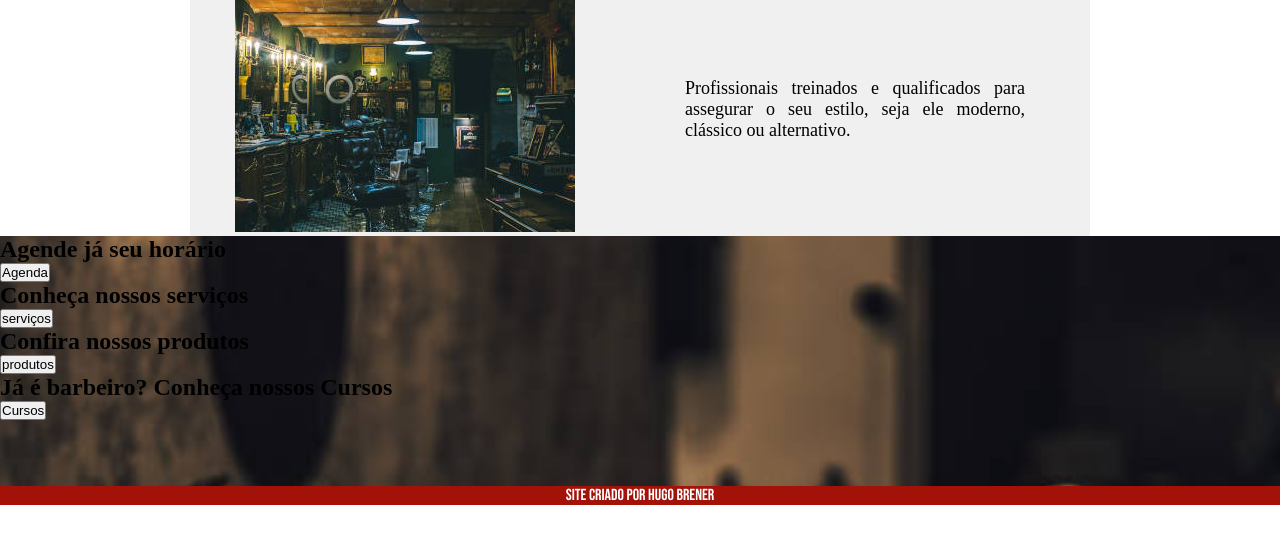
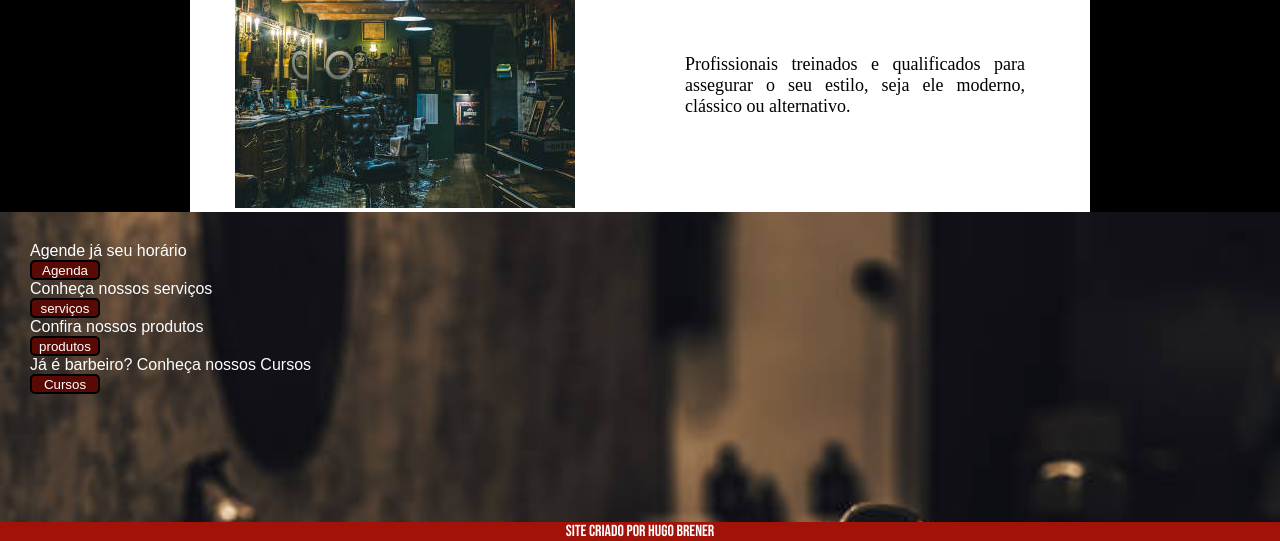
Before and after one commit to hugobrener/html-css, a plain HTML site: page studio-marcos-ribeiro/index.html in a window 1280 px wide. Shown: the part 846-1387 px from the top of the page. Before the commit the page ends 1351 px from the top, so only its background shows below. Drawn offline with Linux system fonts and the light colour scheme.

Commit message:
atualizando o projeto

```diff
--- a/studio-marcos-ribeiro/index.html
+++ b/studio-marcos-ribeiro/index.html
@@ -61,13 +61,13 @@
 
     </main>
     <section class="links">
-        <h2>Agende já seu horário</h2>
+        <p>Agende já seu horário</p>
         <button>Agenda</button>
-        <h2>Conheça nossos serviços</h2>
+        <p>Conheça nossos serviços</p>
         <button>serviços</button>
-        <h2>Confira nossos produtos</h2>
+        <p>Confira nossos produtos</p>
         <button>produtos</button>
-        <h2>Já é barbeiro? Conheça nossos Cursos</h2>
+        <p>Já é barbeiro? Conheça nossos Cursos</p>
         <button>Cursos</button>
     </section>
 
--- a/studio-marcos-ribeiro/style.css
+++ b/studio-marcos-ribeiro/style.css
@@ -4,7 +4,7 @@
 @import url('https://fonts.googleapis.com/css2?family=Bebas+Neue&display=swap');
 
 :root {
-    --cor01: #f2fff8;
+    --cor01: #ffffff;
     --cor02: #F02C1E;
     --cor03: #D6180B;
     --cor04: #A31208;
@@ -20,6 +20,9 @@
     margin: 0px;
 }
 
+body {
+    background-color: black;
+}
 header {
     background-color: var(--cor06);
     min-height: 50px;
@@ -96,7 +99,7 @@ section h1 {
 
 .conteudo {
     max-width: 900px;
-    background-color: rgb(240, 240, 240);
+    background-color:var(--cor01);
     margin: auto;
     display: flex;
     flex-wrap: wrap;
@@ -119,16 +122,26 @@ main p {
 }
 
 .links {
+    padding: 30px;
     min-height: 250px;
     background-image: url(imagens/wallpaper.jpg);
     background-repeat: no-repeat;
     background-size: cover;
+    color: white;
+    font-family: var(--fonte-padrao);
 }
 
+button {
+    width: 70px;
+    height: 20px;
+    background-color: #590A04;
+    border: 2px solid black  ;
+    border-radius: 5px;
+    color: white;
+}
 footer {
     background-color: var(--cor04);
     text-align: center;
-
     font-family: var(--fonte-destaque);
     color: white;
 
```
Also changed, not shown: studio-marcos-ribeiro/imagens/espaço-modelo-2-w420-h250.jpg.
